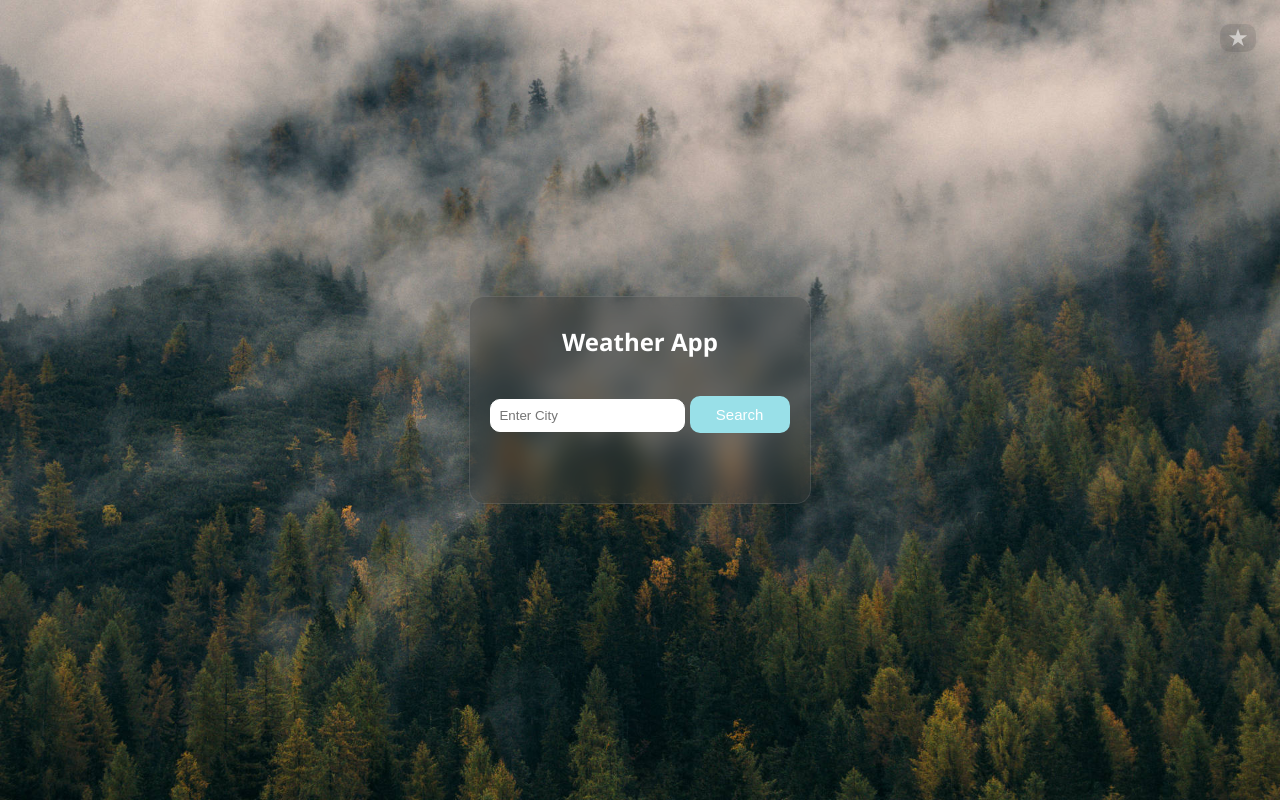
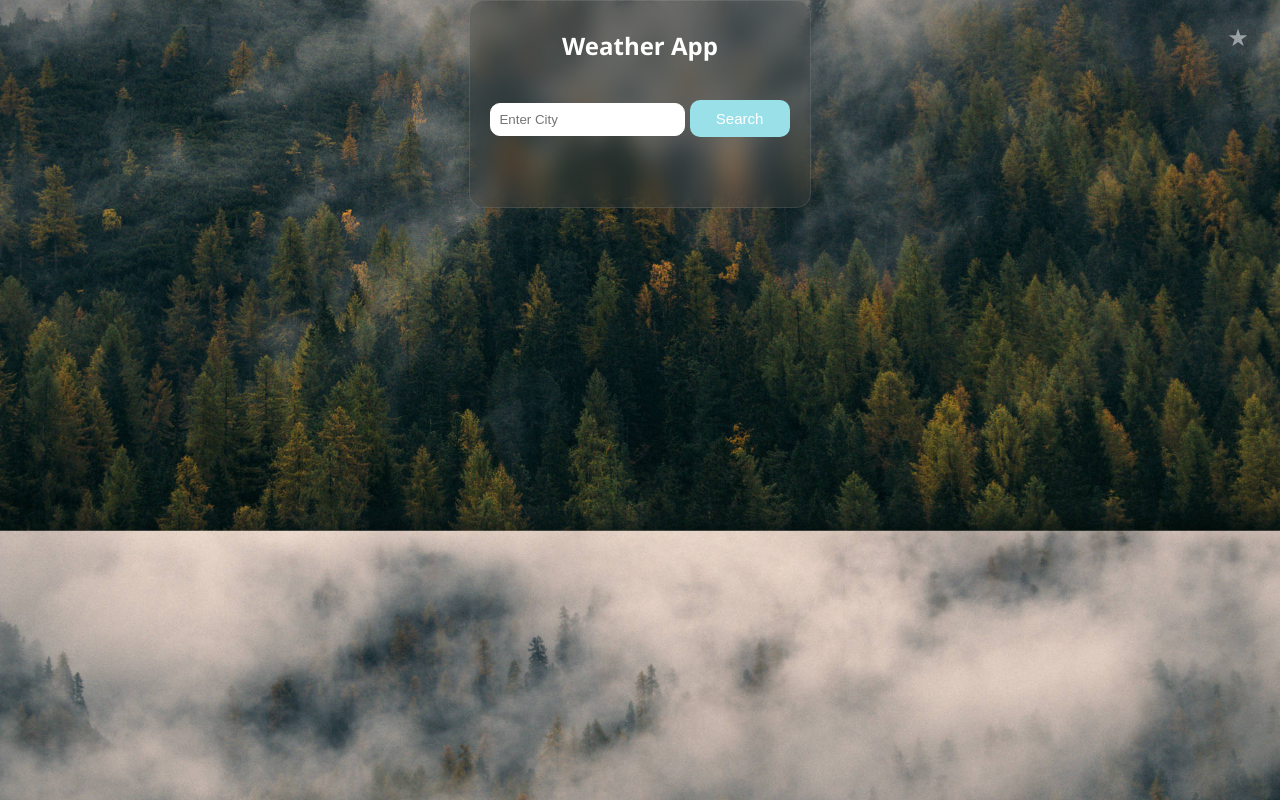
Before and after one commit to dill-e27/Weather-App-Frontend, a plain HTML site: page index.html in a window 1280 px wide. Drawn offline with Linux system fonts and the light colour scheme.

Commit message:
Update Style.css

```diff
--- a/Style.css
+++ b/Style.css
@@ -10,8 +10,9 @@ body {
     display: flex;
     align-items: center;
     justify-content: center;
-    height: 100vh;
+    height: 100%;
     margin: 0;
+    overflow-y: hidden;
 }
 
 /* Main Weather Container */
@@ -230,4 +231,5 @@ button:hover {
     .hide-scrollbars {
         overflow: hidden !important;
     }
+
 }
```
